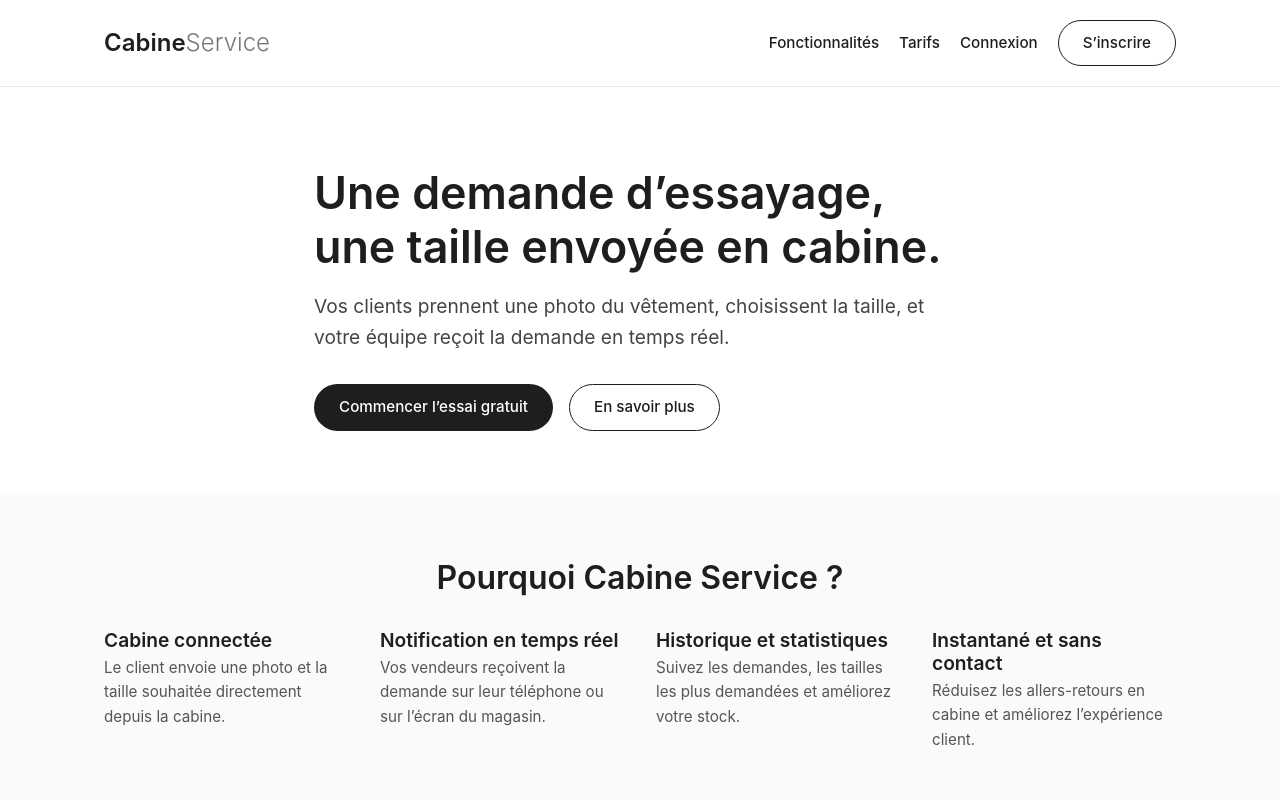
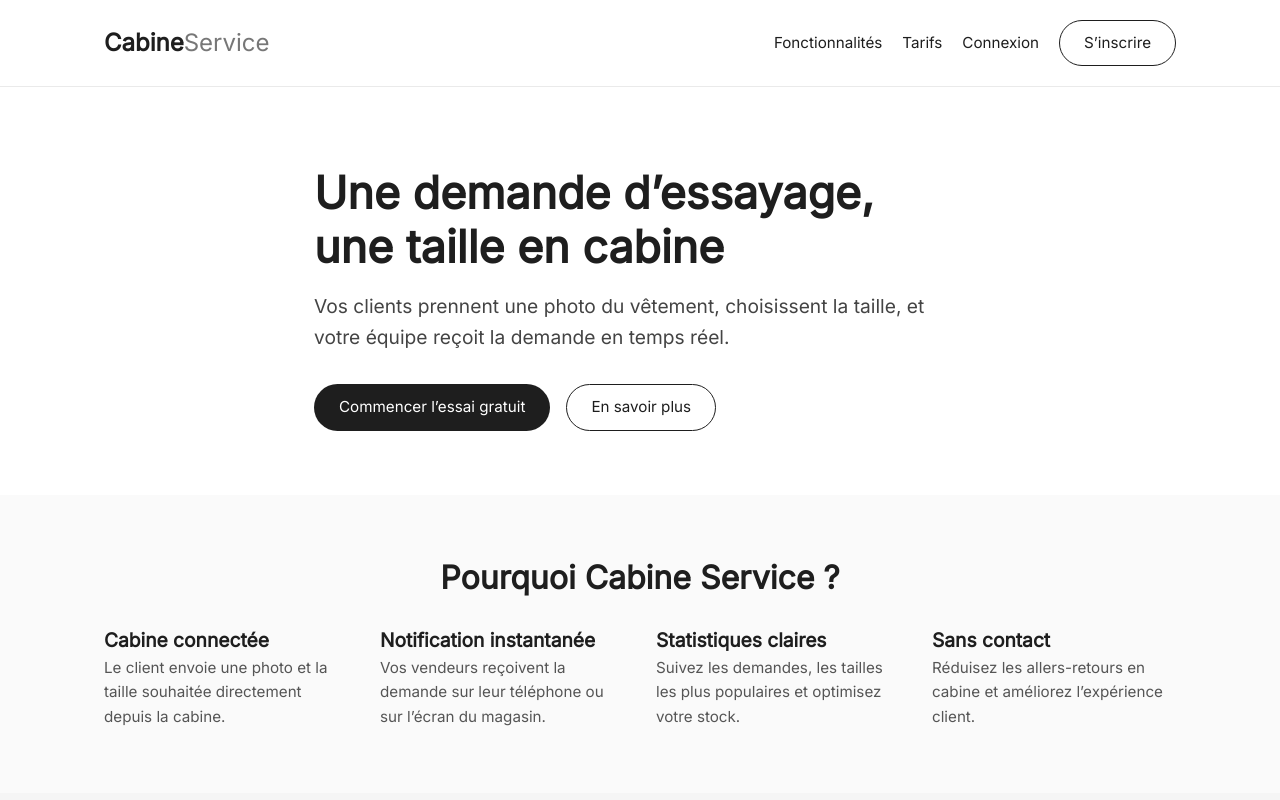
Before and after one commit to cabine-service/cabine-service, a plain HTML site: page public/index.html in a window 1280 px wide. Shown: the top 800 px of the page. Drawn offline with Linux system fonts and the light colour scheme.

Commit message:
Update index.html

```diff
--- a/public/index.html
+++ b/public/index.html
@@ -2,29 +2,28 @@
 <html lang="fr">
 <head>
   <meta charset="UTF-8" />
-    <meta name="viewport" content="width=device-width, initial-scale=1.0"/>
+  <meta name="viewport" content="width=device-width, initial-scale=1.0" />
   <title>Cabine Service — Solution d’essayage pour magasins</title>
   <link rel="stylesheet" href="style.css" />
+  <link href="https://fonts.googleapis.com/css2?family=Inter:opsz@14..32&display=swap" rel="stylesheet" />
 </head>
 <body>
 
-    <!-- ========== EN-TÊTE ========== -->
   <header class="header">
     <div class="container header-inner">
       <div class="logo">Cabine<span>Service</span></div>
       <nav class="nav">
         <a href="#fonctionnalites">Fonctionnalités</a>
         <a href="#tarifs">Tarifs</a>
-                <a href="login.html" class="nav-link">Connexion</a>
+        <a href="login.html">Connexion</a>
         <a href="register.html" class="btn btn-outline">S’inscrire</a>
       </nav>
     </div>
   </header>
 
-    <!-- ========== SECTION HÉRO ========== -->
   <section class="hero">
     <div class="container hero-inner">
-            <h1>Une demande d’essayage,<br />une taille envoyée en cabine.</h1>
+      <h1>Une demande d’essayage,<br />une taille en cabine</h1>
       <p class="hero-desc">
         Vos clients prennent une photo du vêtement, choisissent la taille,
         et votre équipe reçoit la demande en temps réel.
@@ -36,7 +35,6 @@
     </div>
   </section>
 
-    <!-- ========== FONCTIONNALITÉS ========== -->
   <section class="section" id="fonctionnalites">
     <div class="container">
       <h2 class="section-title">Pourquoi Cabine Service ?</h2>
@@ -46,22 +44,21 @@
           <p>Le client envoie une photo et la taille souhaitée directement depuis la cabine.</p>
         </div>
         <div class="feature">
-                    <h3>Notification en temps réel</h3>
+          <h3>Notification instantanée</h3>
           <p>Vos vendeurs reçoivent la demande sur leur téléphone ou sur l’écran du magasin.</p>
         </div>
         <div class="feature">
-                    <h3>Historique et statistiques</h3>
-                    <p>Suivez les demandes, les tailles les plus demandées et améliorez votre stock.</p>
+          <h3>Statistiques claires</h3>
+          <p>Suivez les demandes, les tailles les plus populaires et optimisez votre stock.</p>
         </div>
         <div class="feature">
-                    <h3>Instantané et sans contact</h3>
+          <h3>Sans contact</h3>
           <p>Réduisez les allers-retours en cabine et améliorez l’expérience client.</p>
         </div>
       </div>
     </div>
   </section>
 
-    <!-- ========== COMMENT ÇA MARCHE ========== -->
   <section class="section section-light">
     <div class="container">
       <h2 class="section-title">En 3 étapes</h2>
@@ -85,7 +82,6 @@
     </div>
   </section>
 
-    <!-- ========== TARIFS ========== -->
   <section class="section" id="tarifs">
     <div class="container">
       <h2 class="section-title">Tarifs simples</h2>
@@ -114,7 +110,6 @@
     </div>
   </section>
 
-    <!-- ========== APPEL À L’ACTION ========== -->
   <section class="section section-dark">
     <div class="container cta">
       <h2>Prêt à simplifier les essayages ?</h2>
@@ -123,7 +118,6 @@
     </div>
   </section>
 
-    <!-- ========== PIED DE PAGE ========== -->
   <footer class="footer">
     <div class="container footer-inner">
       <div class="footer-col">
```
Lines whose indentation alone changed are shown as unchanged.
